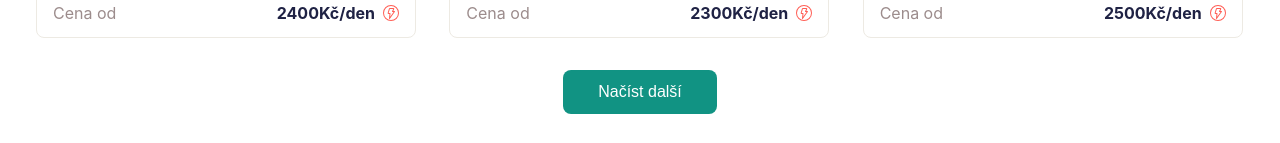
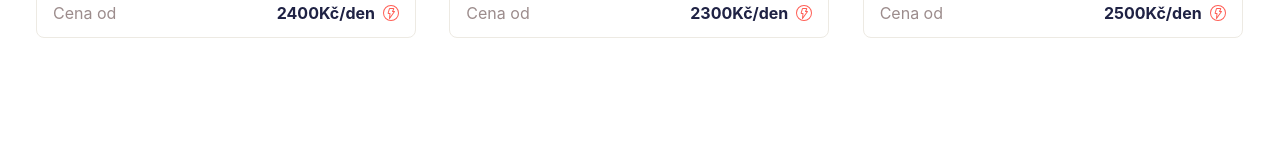
Before and after one commit to smitty33685/Caravans-App, a Next.js app: page / in a window 1280 px wide. Shown: the part 725-868 px from the top of the page. After the commit the page ends 800 px from the top, so only its background shows below. Built offline with nearby package versions, Linux system fonts and the light colour scheme.

Commit message:
Edit select toggling better way,  refactor displaying caravans

```diff
--- a/pages/index.js
+++ b/pages/index.js
@@ -15,19 +15,19 @@ const Home = () => {
   const [filteredCaravans, setFilteredCaravans] = useState([]);
   const [showLoader, setShowLoader] = useState(false);
   const [showError, setShowError] = useState(false);
-  const [caravansToShow, setCaravansToShow] = useState(6);
+  const CARAVAN_TO_SHOW = 3;
+  const [caravansToShow, setCaravansToShow] = useState(CARAVAN_TO_SHOW);
+  const [shownCaravans, setShownCaravans] = useState([]);
 
   const filterCaravans = () => {
     setFilteredCaravans(
-      caravans
-        .filter(
-          caravan =>
-            caravan.vehicleType === type &&
-            caravan.instantBookable === reservation &&
-            caravan.price <= rangePrice.max &&
-            caravan.price >= rangePrice.min,
-        )
-        .slice(0, caravansToShow),
+      caravans.filter(
+        caravan =>
+          caravan.vehicleType === type &&
+          caravan.instantBookable === reservation &&
+          caravan.price <= rangePrice.max &&
+          caravan.price >= rangePrice.min,
+      ),
     );
   };
 
@@ -48,10 +48,15 @@ const Home = () => {
 
   useEffect(() => {
     if (rangePrice.min >= 100 || rangePrice.max <= 10000) {
+      setCaravansToShow(CARAVAN_TO_SHOW);
       filterCaravans();
     }
     // eslint-disable-next-line react-hooks/exhaustive-deps
-  }, [type, reservation, rangePrice, caravans, caravansToShow]);
+  }, [type, reservation, rangePrice, caravans]);
+
+  useEffect(() => {
+    setShownCaravans(filteredCaravans.slice(0, caravansToShow));
+  }, [filteredCaravans, caravansToShow]);
 
   useEffect(() => {
     getCaravans();
@@ -65,20 +70,19 @@ const Home = () => {
         rangePrice={rangePrice}
         reservation={reservation}
         onClick={type => setType(type)}
-        // TODO handle boolean in select
-        onSelectChange={event => setReservation(event.target.value === "true" ? true : false)}
+        onSelectChange={event => setReservation(Boolean(Number(event.target.value)))}
         onInputMinChange={event => setRangePrice({ ...rangePrice, min: Number(event.target.value) })}
         onInputMaxChange={event => setRangePrice({ ...rangePrice, max: Number(event.target.value) })}
         onInputRangeChange={value => setRangePrice(value)}
       />
       {showError && <Error text="Něco se pokazilo" />}
-      {!filteredCaravans.length && !showLoader && !showError && <Error text="Nic nenalezeno" />}
-      {showLoader ? <Loader /> : <CaravanList caravans={filteredCaravans} />}
-      {filteredCaravans.length && (
+      {!shownCaravans.length && !showLoader && !showError && <Error text="Nic nenalezeno" />}
+      {showLoader ? <Loader /> : <CaravanList caravans={shownCaravans} />}
+      {filteredCaravans.length > caravansToShow ? (
         <ButtonWrapper>
-          <Button text="Načíst další" handleClick={() => setCaravansToShow(caravansToShow + 6)} />
+          <Button text="Načíst další" handleClick={() => setCaravansToShow(caravansToShow + CARAVAN_TO_SHOW)} />
         </ButtonWrapper>
-      )}
+      ) : null}
     </PageWrapper>
   );
 };
--- a/src/components/Filters.js
+++ b/src/components/Filters.js
@@ -82,9 +82,9 @@ const Filters = ({
               <Icon src="icon-booking.svg" alt="Booking icon"></Icon>
             </Flex>
 
-            <select name="reservation" id="reservation" value={reservation} onChange={event => onSelectChange(event)}>
-              <option value={true}>Ano</option>
-              <option value={false}>Ne</option>
+            <select name="reservation" id="reservation" defaultValue={1} onChange={event => onSelectChange(event)}>
+              <option value={1}>Ano</option>
+              <option value={0}>Ne</option>
             </select>
           </div>
         </Grid>
```
